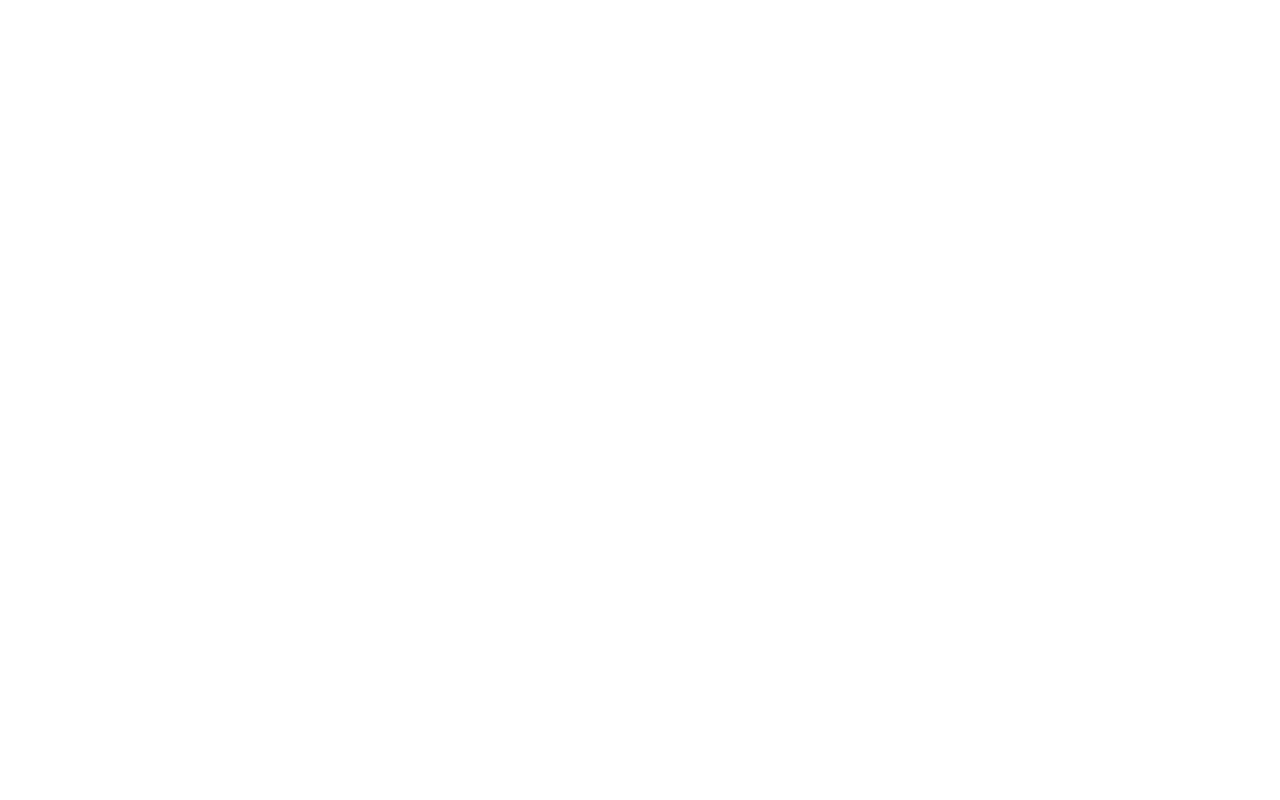
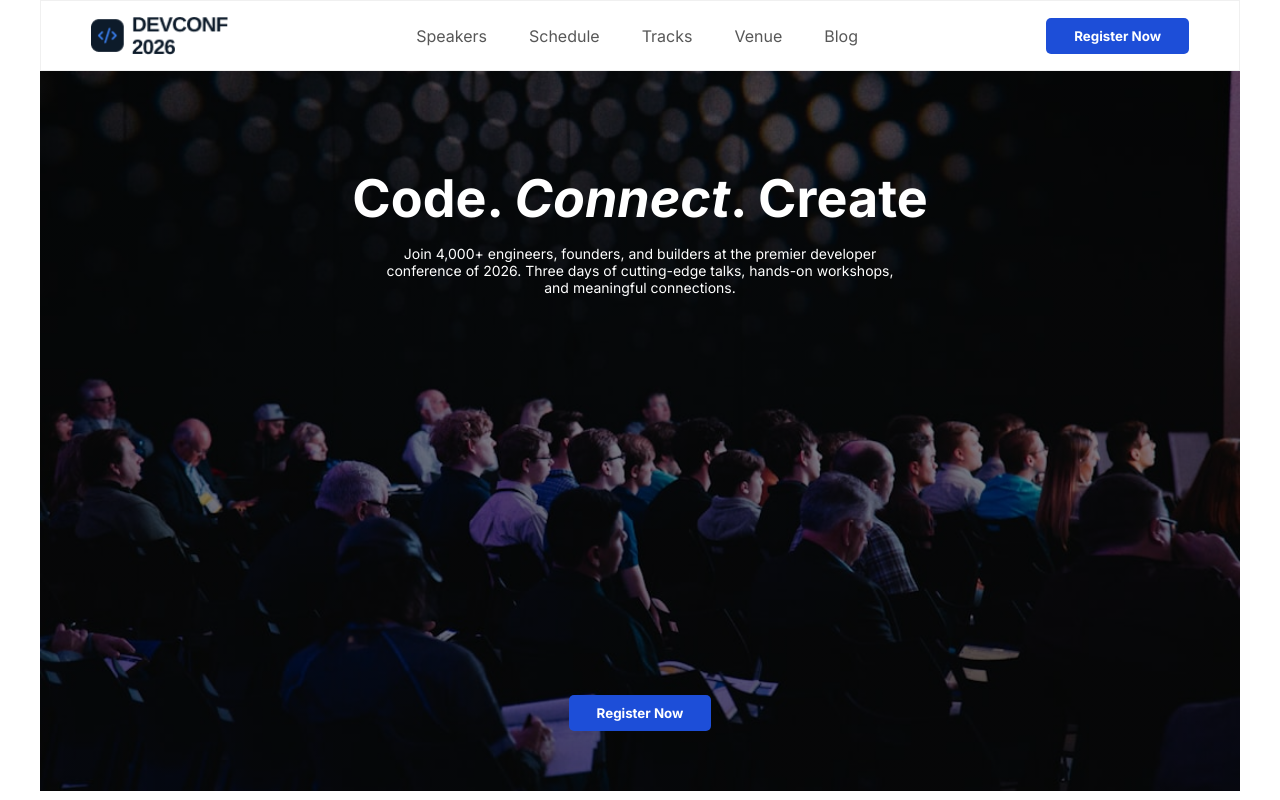
Before and after one commit to alamin990-E/my-first-assignment-devconf2026, a plain HTML site: page index.html in a window 1280 px wide. Drawn offline with Linux system fonts and the light colour scheme.

Commit message:
Complete navbar and hero section

```diff
--- a/index.html
+++ b/index.html
@@ -1,12 +1,56 @@
-<!DOCTYPE html>
+<!doctype html>
 <html lang="en">
-<head>
-    <meta charset="UTF-8">
-    <meta name="viewport" content="width=device-width, initial-scale=1.0">
+  <head>
+    <meta charset="UTF-8" />
+    <meta name="viewport" content="width=device-width, initial-scale=1.0" />
     <title>Devconf 2026</title>
-    <link rel="stylesheet" href="./style.css">
-</head>
-<body>
+    <link rel="stylesheet" href="./style.css" />
+    <!-- google font -->
+    <link rel="preconnect" href="https://fonts.googleapis.com" />
+    <link rel="preconnect" href="https://fonts.gstatic.com" crossorigin />
+    <link
+      href="https://fonts.googleapis.com/css2?family=Inter:ital,opsz,wght@0,14..32,100..900;1,14..32,100..900&display=swap"
+      rel="stylesheet"
+    />
+  </head>
+  <body>
+    <!-- navigation bar start -->
+    <nav>
+      <div class="nav-container common-container">
+        <!-- logo -->
+        <img src="./assets/logo.png" alt="logo Devconf 2026" />
+        <!-- navmenu -->
+        <ul>
+          <li><a href="#">Speakers</a></li>
+          <li><a href="#">Schedule</a></li>
+          <li><a href="#">Tracks</a></li>
+          <li><a href="#">Venue</a></li>
+          <li><a href="#">Blog</a></li>
+        </ul>
+        <!-- button -->
+        <button class="common-button">Register Now</button>
+      </div>
+    </nav>
+    <!-- navigation bar end -->
 
-</body>
+    <!-- hero section start -->
+    <header class="common-container">
+      <div class="hero-image">
+        <div class="hero-container">
+          <div class="hero-text">
+            <h2>Code. <em>Connect</em>. Create</h2>
+            <p>
+              Join 4,000+ engineers, founders, and builders at the premier
+              developer conference of 2026. Three days of cutting-edge talks,
+              hands-on workshops, and meaningful connections.
+            </p>
+          </div>
+          <div class="hero-button">
+            <button class="common-button">Register Now</button>
+          </div>
+        </div>
+      </div>
+    </header>
+    <!-- hero section end -->
+  </body>
 </html>
--- a/style.css
+++ b/style.css
@@ -0,0 +1,101 @@
+* {
+  margin: 0px;
+  padding: 0px;
+  box-sizing: border-box;
+  font-family: "Inter", sans-serif;
+}
+/* common style */
+.common-container {
+  max-width: 1200px;
+  margin: 0 auto;
+}
+.common-button {
+  background-color: #1d4ed8;
+  padding: 10px 28px;
+  cursor: pointer;
+  border-radius: 5px;
+  border: none;
+  color: white;
+  font-weight: 700;
+}
+
+/* navigation bar style */
+
+.nav-container {
+  display: flex;
+  justify-content: space-between;
+  align-items: center;
+  padding: 12px 50px;
+  border: 1px solid #0000000F;
+}
+.nav-container img {
+  height: 45px;
+  width: auto;
+}
+
+nav ul {
+  display: flex;
+  align-items: center;
+  list-style: none;
+  gap: 18px;
+}
+
+nav ul a {
+  text-decoration: none;
+  color: #575757;
+  font-size: 16px;
+  font-weight: 400px;
+}
+
+nav ul li {
+  padding: 5px 12px;
+}
+nav ul li:hover {
+  background-color: #d1d0d0;
+}
+
+/* hero section style */
+.hero-image {
+  background-image:
+    linear-gradient(rgba(0, 0, 0, 0.5), rgba(0, 0, 0, 0.5)),
+    url("./assets/banner.jpg");
+  height: 90vh;
+  background-position: center;
+  background-size: cover;
+  background-repeat: no-repeat;
+  display: flex;
+  flex-direction: column;
+  justify-content: center;
+  align-items: center;
+}
+.hero-container{
+  text-align: center;
+  height: 100%;
+  display: flex;
+  flex-direction: column;
+  justify-content: space-between;
+}
+
+.hero-text {
+  padding-top: 16%;
+  display: grid;
+  gap: 15px;
+
+}
+.hero-text h2{
+  color:#ffffffFF;
+  font-size: 52px;
+  font-weight: 700;
+}
+.hero-text p{
+  max-width: 600px;
+  margin: 0 auto;
+ color: white;
+  font-size: 14px;
+  font-weight: 250px;
+  padding-left: 40px;
+  padding-right: 40px;
+}
+.hero-button{
+  padding-bottom: 10%;
+}
```
